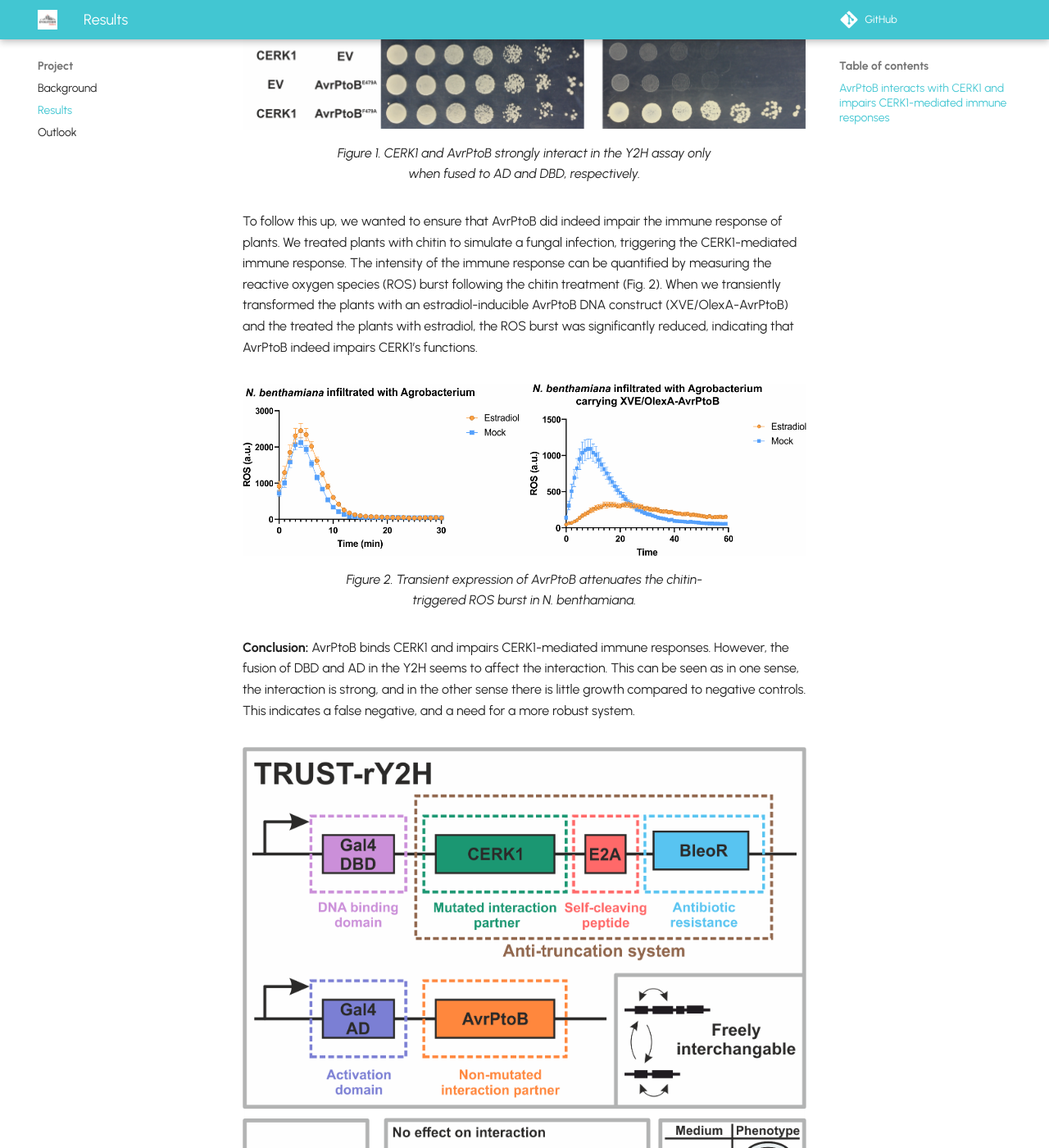
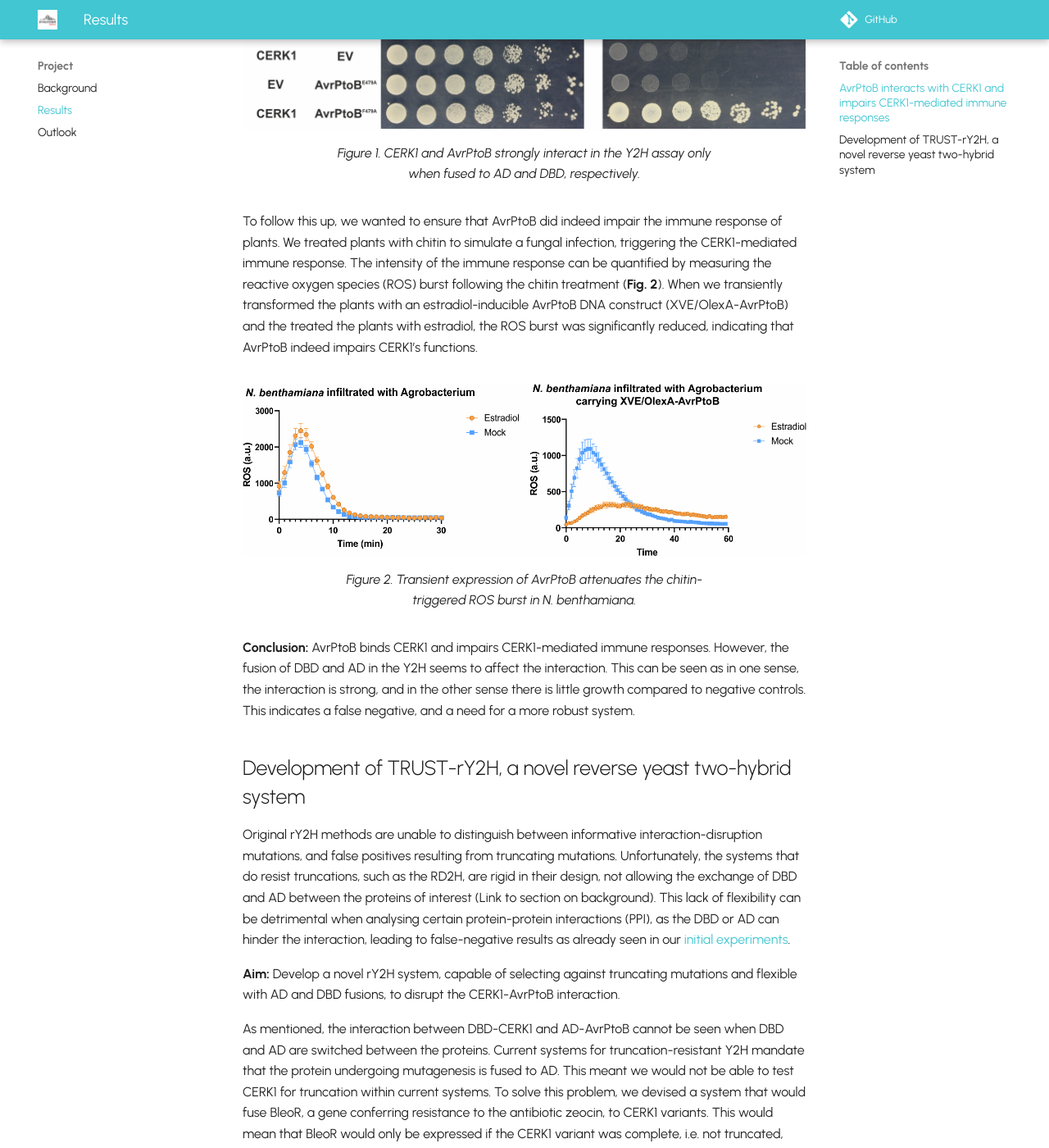
Before and after one commit to idec-teams/2023_Evolution_Suisse, an MkDocs documentation site: the page built from docs/project/results.md, in a window 1280 px wide and 1400 px high, scrolled down 847 px. Shown: the whole window at 82% size. Built offline with MkDocs 1.6.1 and Material for MkDocs 9.7.7, drawn with Linux system fonts in a browser that asks for light colours; comment, search, counter and statistics services are not loaded; some of the changed text lies outside the part shown.

Commit message:
Chapter 2

```diff
--- a/docs/project/results.md
+++ b/docs/project/results.md
@@ -1,6 +1,6 @@
 # Results
 
-##AvrPtoB interacts with CERK1 and impairs CERK1-mediated immune responses
+## AvrPtoB interacts with CERK1 and impairs CERK1-mediated immune responses
 
 Effectors often target PRRs, the CERK1-AvrPtoB interaction seems to be an exception. To be able to disrupt the interaction, we first need to verify that AvrPtoB indeed targets CERK1 and analyse the effect of AvrPtoB on the CERK1 mediate immune response.
 
@@ -12,7 +12,7 @@ A Y2H plate assay was performed using AvrPtoB and CERK1 fused to both DBD and AD
 <figcaption> Figure 1. CERK1 and AvrPtoB strongly interact in the Y2H assay only when fused to AD and DBD, respectively.</figcaption>
 </figure>
 
-To follow this up, we wanted to ensure that AvrPtoB did indeed impair the immune response of plants. We treated plants with chitin to simulate a fungal infection, triggering the CERK1-mediated immune response. The intensity of the immune response can be quantified by measuring the reactive oxygen species (ROS) burst following the chitin treatment (Fig. 2). When we transiently transformed the plants with an estradiol-inducible AvrPtoB DNA construct (XVE/OlexA-AvrPtoB) and the treated the plants with estradiol, the ROS burst was significantly reduced, indicating that AvrPtoB indeed impairs CERK1’s functions.
+To follow this up, we wanted to ensure that AvrPtoB did indeed impair the immune response of plants. We treated plants with chitin to simulate a fungal infection, triggering the CERK1-mediated immune response. The intensity of the immune response can be quantified by measuring the reactive oxygen species (ROS) burst following the chitin treatment (**Fig. 2**). When we transiently transformed the plants with an estradiol-inducible AvrPtoB DNA construct (XVE/OlexA-AvrPtoB) and the treated the plants with estradiol, the ROS burst was significantly reduced, indicating that AvrPtoB indeed impairs CERK1’s functions.
 
 <figure markdown>
 ![Figure2](Result_figures/Figure_2.png)
@@ -21,21 +21,39 @@ To follow this up, we wanted to ensure that AvrPtoB did indeed impair the immune
 
 **Conclusion:** AvrPtoB binds CERK1 and impairs CERK1-mediated immune responses. However, the fusion of DBD and AD in the Y2H seems to affect the interaction. This can be seen as in one sense, the interaction is strong, and in the other sense there is little growth compared to negative controls. This indicates a false negative, and a need for a more robust system.
 
+
+## Development of TRUST-rY2H, a novel reverse yeast two-hybrid system
+
+Original rY2H methods are unable to distinguish between informative interaction-disruption mutations, and false positives resulting from truncating mutations. Unfortunately, the systems that do resist truncations, such as the RD2H, are rigid in their design, not allowing the exchange of DBD and AD between the proteins of interest (Link to section on background). This lack of flexibility can be detrimental when analysing certain protein-protein interactions (PPI), as the DBD or AD can hinder the interaction, leading to false-negative results as already seen in our [initial experiments](##Development of TRUST-rY2H, a novel reverse yeast two-hybrid system).
+
+**Aim:** Develop a novel rY2H system, capable of selecting against truncating mutations and flexible with AD and DBD fusions, to disrupt the CERK1-AvrPtoB interaction.
+
+As mentioned, the interaction between DBD-CERK1 and AD-AvrPtoB cannot be seen when DBD and AD are switched between the proteins. Current systems for truncation-resistant Y2H mandate that the protein undergoing mutagenesis is fused to AD. This meant we would not be able to test CERK1 for truncation within current systems. To solve this problem, we devised a system that would fuse BleoR, a gene conferring resistance to the antibiotic zeocin, to CERK1 variants. This would mean that BleoR would only be expressed if the CERK1 variant was complete, i.e. not truncated, and therefore the cells would be able to grow in zeocin-containing media (**Fig. 3**).
+
 <figure markdown>
 ![Figure3](Result_figures/Figure_3.png)
 <figcaption> Figure 3. Schematic explanation of the TRUST-rY2H system (upper panel) and its behaviour depending on the interaction state and selective media used (lower panels).</figcaption>
 </figure>
+We originally fused the BleoR to CERK1 by using a (GS)3 linker, a long stretch of glycine and serine residues, but this approach disrupted both the CERK1-AvrPtoB interaction, as well as BleoR anti-zeocin activity. This mutual interference was almost certainly due to the proximity of BleoR and the CERK1-AvrPtoB interaction complex. We hypothesised that this issue could be solved by using a self-cleaving peptide, E2A, which would separate CERK1 and BleoR once they had been translated (see **Fig. 3** for a schematic representation). A rY2H assay (**Fig. 4**) shows that the version with the (GS)3 linker, compared to the one using E2A, clearly exhibited worse growth on -Ura and +Zeocin plates, indicating the lack of CERK1-AvrPtoB interaction and BleoR activity, respectively. This confirmed that using E2A considerably reduced the interference BleoR and the CERK1-AvrPtoB complex had on each other.
+
 
 <figure markdown>
 ![Figure4](Result_figures/Figure_4.png)
 <figcaption> Figure 4. Using an E2A self-cleaving peptide instead of the (GS)3 linker reduces the negative impact the BleoR anti-truncation system has on the CERK1-AvrPtoB interaction.</figcaption>
 </figure>
 
+We also tested whether other self-cleaving peptides, O2A and P2A, could do a better job. However, we found E2A to be the most effective (**Fig. 5**).
+
+
 <figure markdown>
 ![Figure5](Result_figures/Figure_5.png)
 <figcaption>Figure 5. Compared to other self-cleaving peptides, the E2A peptide causes minimal disruption of the CERK1-AvrPtoB interaction.
  </figcaption>
 </figure>
+
+We also used a fluorescent reporter strain (See LINK to reporter section for more details on the flow cytometry result) to precisely quantify the effects of different 2A peptides on CERK1-AvrPtoB interaction (**Fig. 6**). We got similar results as the plate assay, indicating that E2A is the best option.
+
+
 
 <figure markdown>
 ![Figure6](Result_figures/Figure_6.png)
@@ -47,16 +65,30 @@ To follow this up, we wanted to ensure that AvrPtoB did indeed impair the immune
 <figcaption> Figure 7. The addition of E2A-BleoR is not sufficient to select against truncating mutations when colonies were selected for more than  48h post transformation.</figcaption>
 </figure>
 
+Lastly, we wanted to test whether the E2A-BleoR anti-truncation strategy was capable of selecting against truncations in practice. To do this, we manually introduced a stop codon, as well as a 1-bp deletion to the DNA sequence CERK1.
+
+Initially, we did a Y2H plate assay starting from colonies which have been grown for >48h post transformation (**Fig. 7**). Unfortunately, the result shows that our system wasn’t capable of successfully selecting against truncation mutations, as evidenced by yeast growth on zeocin-containing plates.
+
+
 <figure markdown>
 ![Figure8](Result_figures/Figure_8.png)
 <figcaption>Figure 8: When plated immediately post-transformation, truncation mutations are selected against by the BleoR anti-truncation system. </figcaption>
 </figure>
+
+We then redid the assay by plating the yeast that have just been transformed with the plasmids harbouring the Y2H system, as would be done in our directed evolution workflow (**Fig. 8**). This time, the truncated mutant showed notably less growth, implying that our system works. This is perhaps due to the leaky expression of BleoR, which might be caused by sequences in CERK1 which resemble canonical translation start sites (Monteuuis et al., 2019). Over time, the leaky expression could lead to the accumulation of BleoR, allowing even the truncated mutants to grow on zeocin-containing plates. To overcome this, we plan to introduce D25A mutation to BleoR to compromise its activity by ~ 50% (Dumas et al., 1994), which has been proven useful in counteracting leaky expression (Tominaga et al., 2021).
+
 
 <figure markdown>
 ![Figure9](Result_figures/Figure_9.png)
 <figcaption>Prediction of AvrptoB-CERK1 binding complex from AlphaFold-Multimer and Colabfold. </figcaption>
 </figure>
 
+We coined this system TRUST-rY2H, a reverse yeast two-hybrid (rY2H) system that is Truncation-Resistant and Universal, using Self-cleavage peptide Technology (TRUST). We summarised the comparison of TRUST-rY2H to some of existing rY2H methods in Table 1.
+
+TABLE
+
+**Conclusion:** Fusing BleoR to proteins along with a self-cleaving peptide has minimal effect on the protein interaction and could, with further optimisation, provide adequate truncation resistance.
+
 <figure markdown>
 ![Figure10](Result_figures/Figure_10.png)
 <figcaption> Figure 10: Experimental validation of in silico predicted mutations that disrupt CERK1-AvrPtoB interaction.</figcaption>
```
